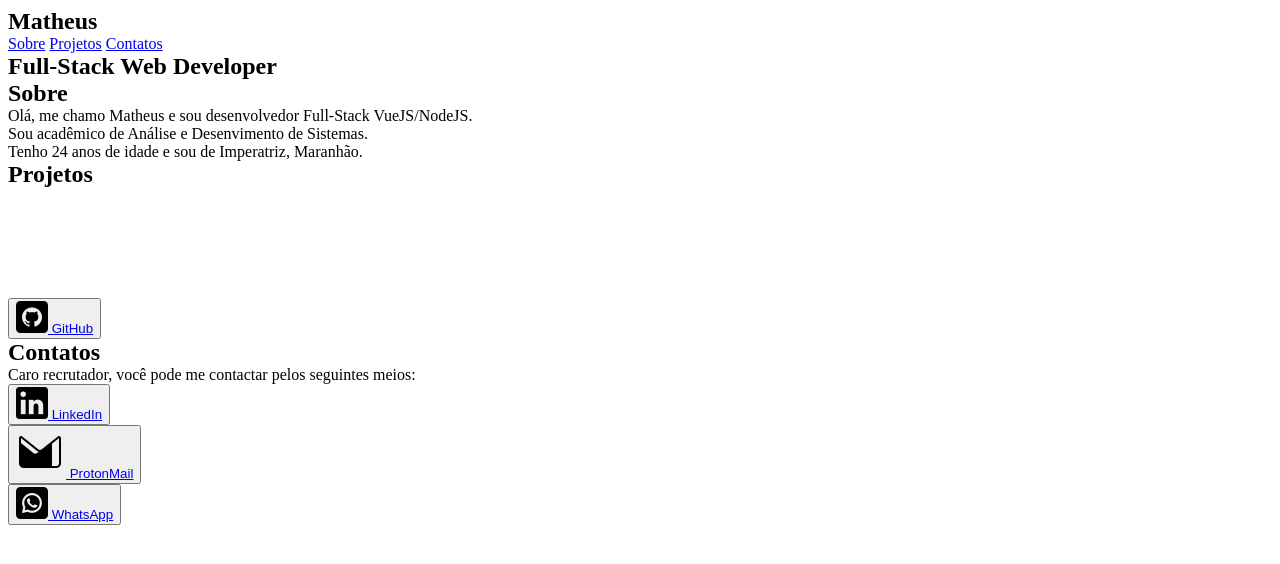
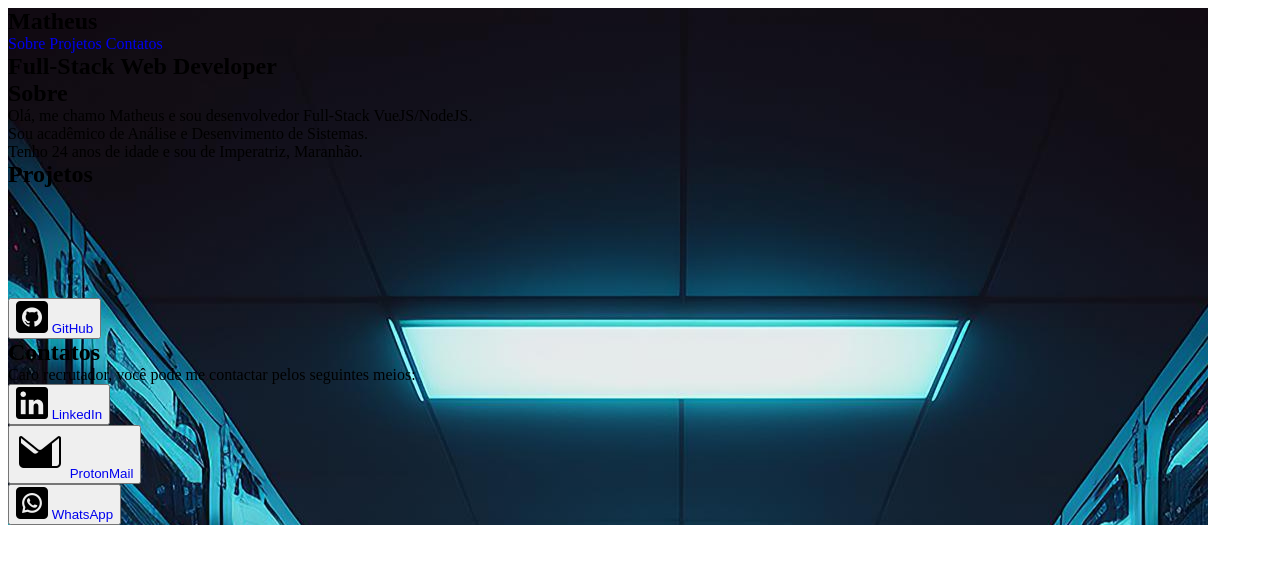
Before and after one commit to MatheusCBarreto/PORTFOLIOMATHEUS, a website: page src/views/index.html in a window 1280 px wide. Drawn offline with Linux system fonts and the light colour scheme; files whose address does not match are found by name.

Commit message:
css reset e estabelecendo padrões de estilo na classe conteiner-principal -global.css

```diff
--- a/src/public/css/global.css
+++ b/src/public/css/global.css
@@ -4,8 +4,12 @@ p,
 a {
   margin: 0px;
   padding: 0px;
+  text-decoration: none;
 }
 
 .conteiner-principal {
-  background-image: url("");
+  background-image: url("../assets/imgs/background_Img.jpg");
+  max-width: 1200px;
+  max-height: 2000px;
+  font-family: "Roboto" sans-serif;
 }
--- a/src/views/index.html
+++ b/src/views/index.html
@@ -3,6 +3,9 @@
 <head>
   <meta charset="UTF-8">
   <meta name="viewport" content="width=device-width, initial-scale=1.0">
+  <link rel="preconnect" href="https://fonts.googleapis.com">
+  <link rel="preconnect" href="https://fonts.gstatic.com" crossorigin>
+  <link href="https://fonts.googleapis.com/css2?family=Roboto:wght@400;500&display=swap" rel="stylesheet">
   <link rel="stylesheet" href="/src/public/css/style.css">
   <title>Portfólio do Matheus</title>
 </head>
```
Also changed, not shown: src/public/assets/imgs/background_Img.jpg (added).
